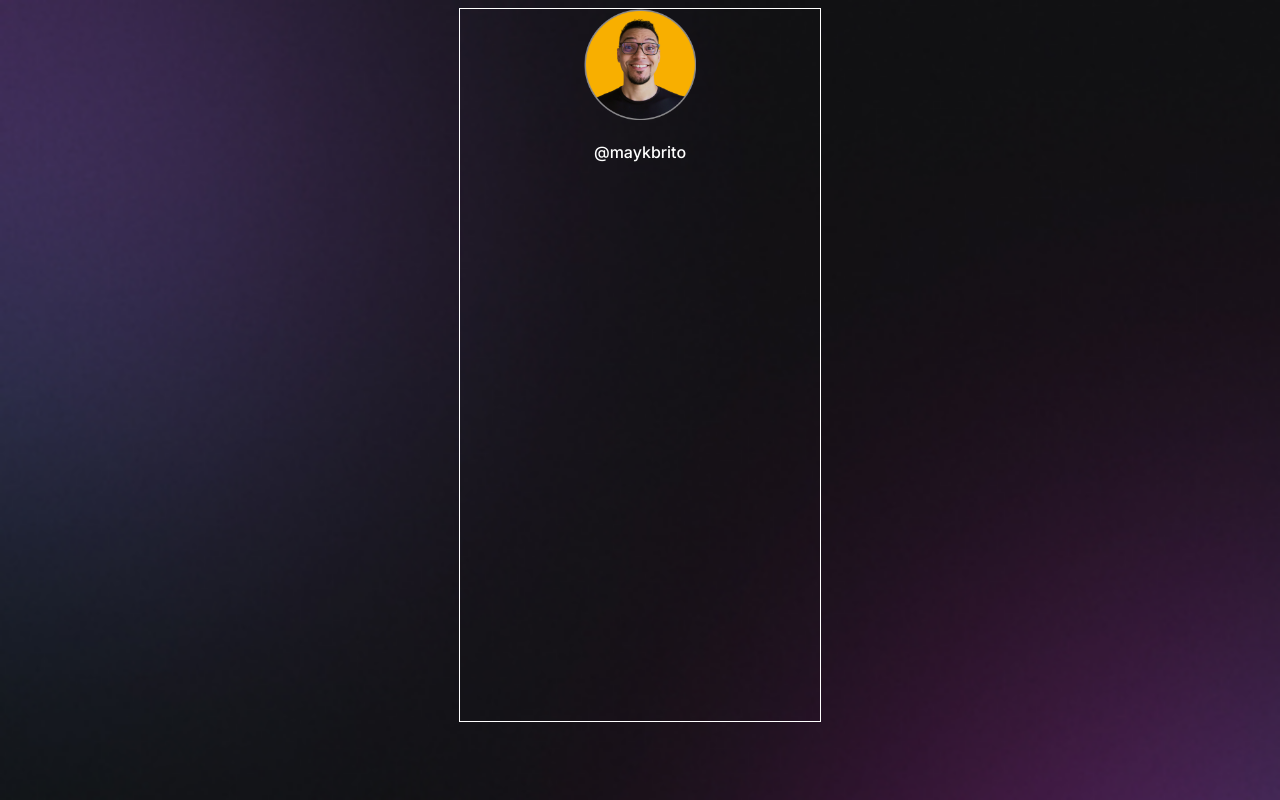
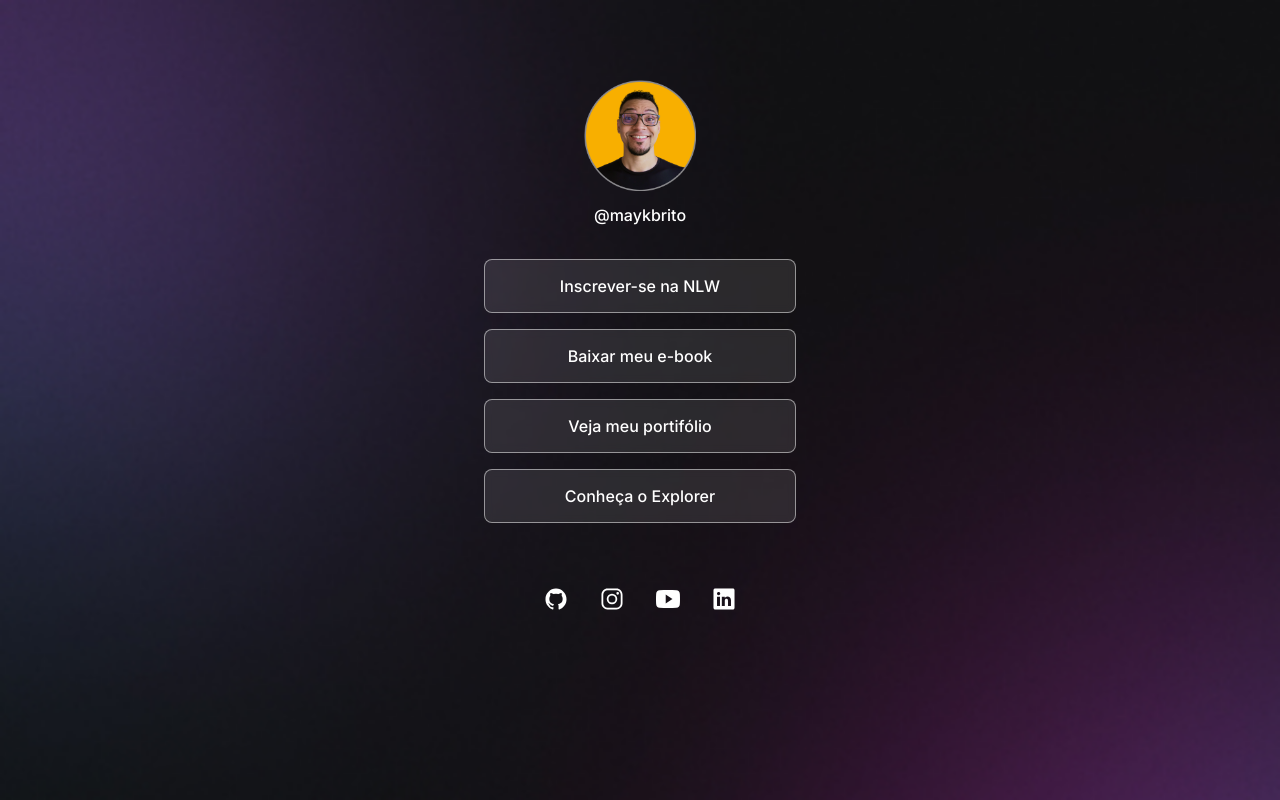
Before and after one commit to GuilhermeKulkamp/rocketseat, a plain HTML site: page index.html in a window 1280 px wide. Drawn offline with nearby package versions, Linux system fonts and the light colour scheme.

Commit message:
ícones sociais

```diff
--- a/index.html
+++ b/index.html
@@ -18,7 +18,56 @@
       <div id="profile">
         <img src="./assets/avatar.png" alt="Foto do usuário" />
         <p>@maykbrito</p>
+        <ul>
+          <li><a href="#">Inscrever-se na NLW</a></li>
+          <li><a href="#">Baixar meu e-book</a></li>
+          <li>
+            <a href="https://github.com/guilhermekulkamp" target="_blank"
+              >Veja meu portifólio</a
+            >
+          </li>
+          <li><a href="#">Conheça o Explorer</a></li>
+        </ul>
+      </div>
+      <div id="social-links">
+        <a
+          href="http://github.com/guilhermekulkamp"
+          target="_blank"
+          rel="noopener noreferrer"
+        >
+          <ion-icon name="logo-github"></ion-icon
+        ></a>
+        <a
+          href="http://github.com/guilhermekulkamp"
+          target="_blank"
+          rel="noopener noreferrer"
+        >
+          <ion-icon name="logo-instagram"></ion-icon
+        ></a>
+        <a
+          href="http://github.com/guilhermekulkamp"
+          target="_blank"
+          rel="noopener noreferrer"
+        >
+          <ion-icon name="logo-youtube"></ion-icon
+        ></a>
+        <a
+          href="http://github.com/guilhermekulkamp"
+          target="_blank"
+          rel="noopener noreferrer"
+        >
+          <ion-icon name="logo-linkedin"></ion-icon
+        ></a>
       </div>
     </div>
+    <!-- Ícones do link https://ionic.io/ionicons -->
+    <script
+      type="module"
+      src="https://unpkg.com/ionicons@7.1.0/dist/ionicons/ionicons.esm.js"
+    ></script>
+    <script
+      nomodule
+      src="https://unpkg.com/ionicons@7.1.0/dist/ionicons/ionicons.js"
+    ></script>
   </body>
 </html>
--- a/style.css
+++ b/style.css
@@ -1,3 +1,9 @@
+* {
+  margin: 0;
+  padding: 0;
+  box-sizing: border-box;
+}
+
 body {
   font-family: "Inter", sans-serif;
   color: white;
@@ -14,10 +20,9 @@ body {
 }
 
 #container {
-  border: 1px solid white;
   width: 360px;
-  height: 712px;
-  margin: auto;
+  margin: 56px auto 0;
+  padding: 24px;
 }
 
 #profile {
@@ -31,4 +36,57 @@ body {
 #profile p {
   font-weight: 500;
   line-height: 24px;
+  margin: 8px;
 }
+
+/* links */
+
+ul {
+  list-style: none;
+  display: flex;
+  flex-direction: column;
+  gap: 16px;
+  padding: 24px 0;
+}
+
+ul li a {
+  display: flex;
+  justify-content: center;
+  align-items: center;
+  padding: 16px 24px;
+  background: rgba(255, 255, 255, 0.1);
+  border: 1px solid rgba(255, 255, 255, 0.5);
+  border-radius: 8px;
+  text-decoration: none;
+  color: white;
+  font-weight: 500;
+  backdrop-filter: blur(4px);
+  -webkit-backdrop-filter: blur(4px);
+  transition: background 0.2s;
+}
+
+ul li a:hover {
+  background: rgba(255, 255, 255, 0.05);
+  border: 1.5px solid rgba(255, 255, 255, 1);
+}
+
+#social-links {
+  display: flex;
+  justify-content: center;
+
+  padding: 24px 0;
+
+  font-size: 24px;
+}
+
+#social-links a {
+  color: white;
+  display: flex;
+  padding: 16px;
+  border-radius: 50%;
+  transition: background 0.2s;
+}
+
+#social-links a:hover {
+  background: rgba(255, 255, 255, 0.1);
+}
```
